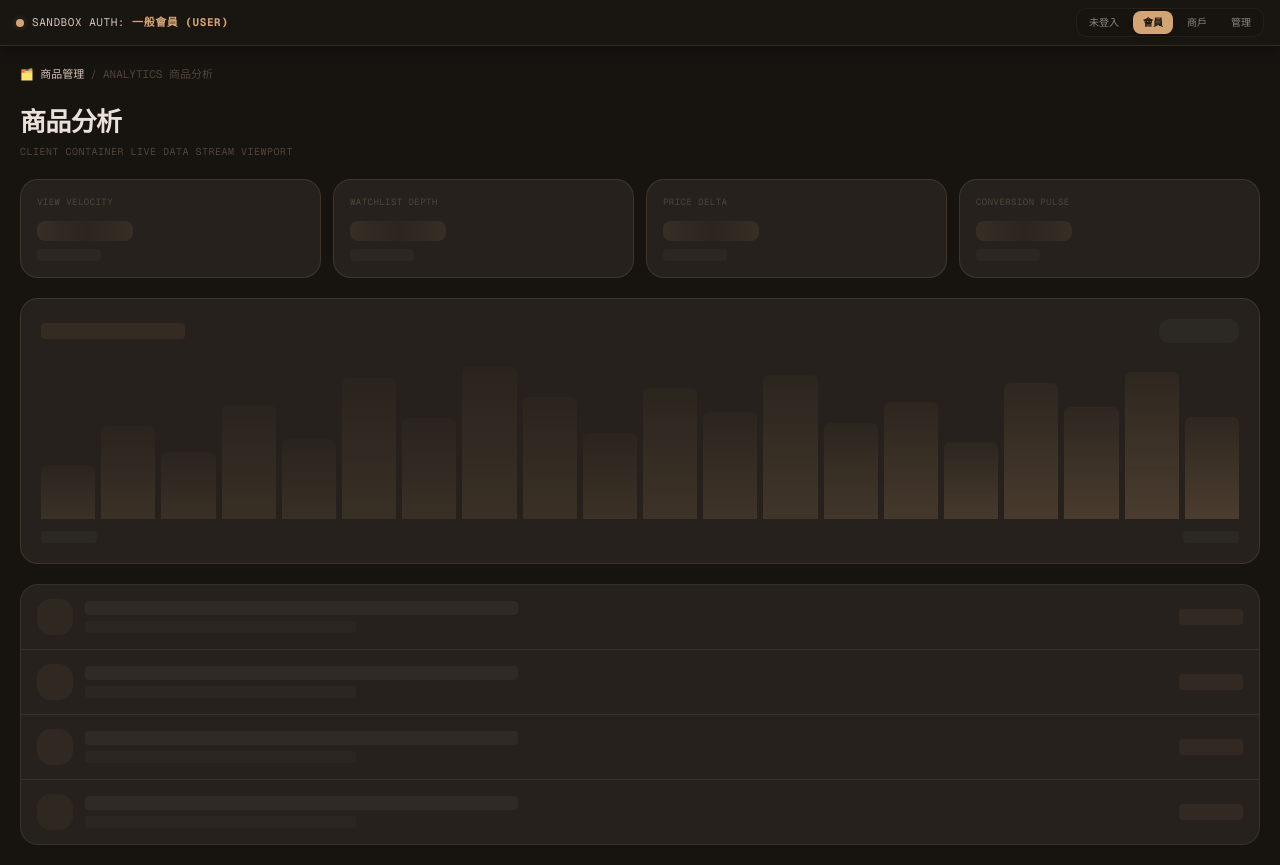
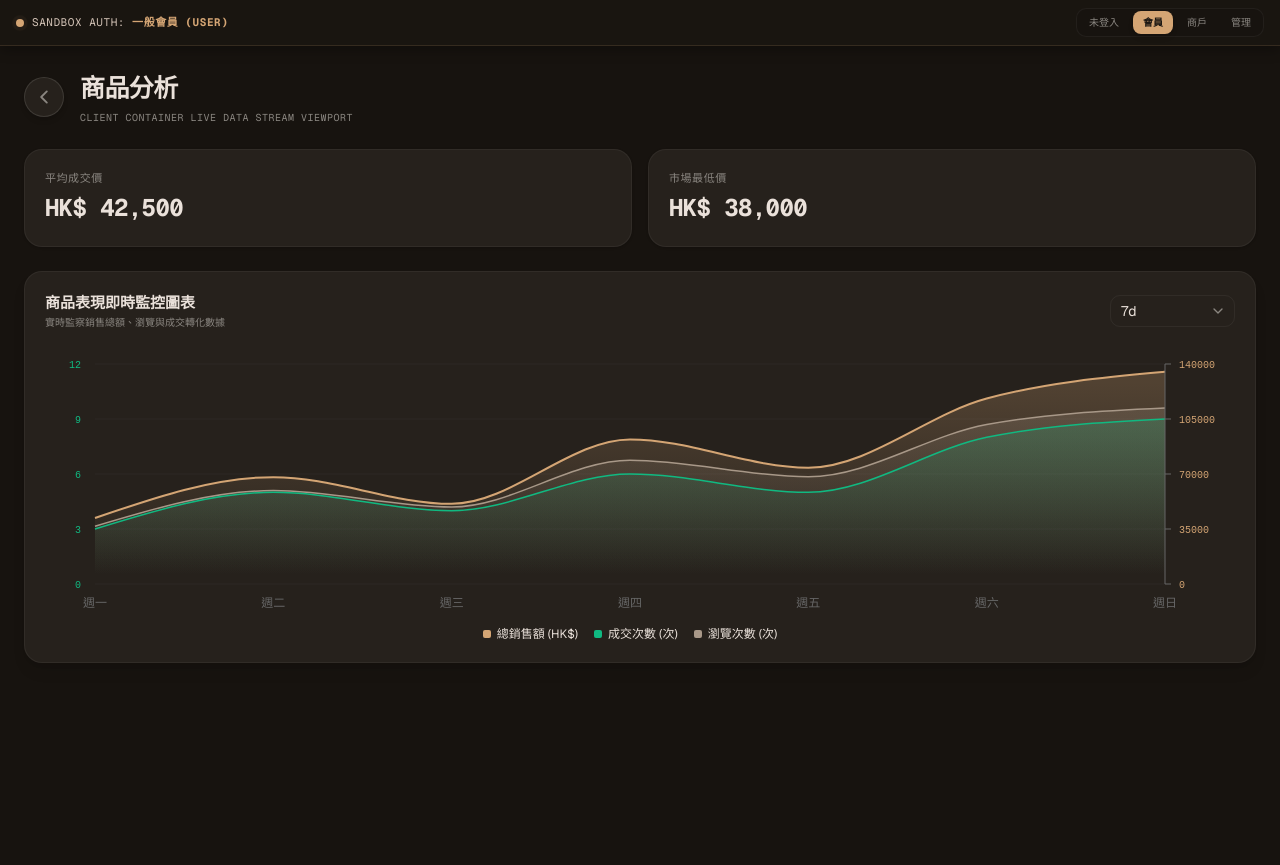
Before and after one commit to VxxxxC/Pokemon-Card-Trading-Platform-Client, a Next.js app: page /profile/merchant/analytics in a window 1280 px wide. After the commit the page ends 800 px from the top, so only its background shows below. Built offline with nearby package versions, Linux system fonts and the light colour scheme.

Commit message:
revamp and add area chart

```diff
--- a/app/profile/merchant/analytics/page.tsx
+++ b/app/profile/merchant/analytics/page.tsx
@@ -1,132 +1,280 @@
-import type { Metadata } from "next";
-import Link from "next/link";
+"use client";
 
-export const metadata: Metadata = {
-  title: "商品分析 — PokéTrade JP",
-  description: "進階商品表現分析閘道：即時數據流視窗準備中",
+import * as React from "react";
+import { useState, useMemo } from "react";
+import { useRouter } from "next/navigation";
+import { IoChevronBack } from "react-icons/io5";
+import { AreaChart, Area, XAxis, YAxis, CartesianGrid, ResponsiveContainer } from "recharts";
+import {
+ ChartContainer,
+ ChartTooltip,
+ ChartTooltipContent,
+ ChartLegend,
+ ChartLegendContent,
+ type ChartConfig,
+} from "@/components/ui/chart";
+import {
+ Select,
+ SelectContent,
+ SelectItem,
+ SelectTrigger,
+ SelectValue,
+} from "@/components/ui/select";
+
+// ─── Data Types ──────────────────────────────────────────────────────────────
+
+interface MetricData {
+ time: string;
+ totalSales: number;
+ viewCount: number;
+ txCount: number;
+}
+
+// ─── Mock Time Dimension Datasets ─────────────────────────────────────────────
+
+const MOCK_DATA_MAP: Record<string, MetricData[]> = {
+ "12h": [
+   { time: "02:00", totalSales: 12500, viewCount: 45, txCount: 1 },
+   { time: "04:00", totalSales: 28500, viewCount: 68, txCount: 2 },
+   { time: "06:00", totalSales: 15000, viewCount: 89, txCount: 1 },
+   { time: "08:00", totalSales: 42000, viewCount: 112, txCount: 3 },
+   { time: "10:00", totalSales: 35000, viewCount: 154, txCount: 2 },
+   { time: "12:00", totalSales: 49800, viewCount: 180, txCount: 4 },
+ ],
+ "7d": [
+   { time: "週一", totalSales: 42000, viewCount: 210, txCount: 3 },
+   { time: "週二", totalSales: 68000, viewCount: 340, txCount: 5 },
+   { time: "週三", totalSales: 51000, viewCount: 280, txCount: 4 },
+   { time: "週四", totalSales: 92000, viewCount: 450, txCount: 6 },
+   { time: "週五", totalSales: 74000, viewCount: 390, txCount: 5 },
+   { time: "週六", totalSales: 118000, viewCount: 580, txCount: 8 },
+   { time: "週日", totalSales: 135000, viewCount: 640, txCount: 9 },
+ ],
+ "1m": [
+   { time: "W1", totalSales: 120000, viewCount: 890, txCount: 12 },
+   { time: "W2", totalSales: 185000, viewCount: 1240, txCount: 16 },
+   { time: "W3", totalSales: 142000, viewCount: 1050, txCount: 11 },
+   { time: "W4", totalSales: 215000, viewCount: 1680, txCount: 19 },
+ ],
+ "3m": [
+   { time: "四月", totalSales: 420000, viewCount: 3100, txCount: 42 },
+   { time: "五月", totalSales: 580000, viewCount: 4800, txCount: 56 },
+   { time: "六月", totalSales: 640000, viewCount: 5200, txCount: 61 },
+ ],
+ "6m": [
+   { time: "一月", totalSales: 380000, viewCount: 2800, txCount: 35 },
+   { time: "二月", totalSales: 450000, viewCount: 3400, txCount: 41 },
+   { time: "三月", totalSales: 510000, viewCount: 4100, txCount: 49 },
+   { time: "四月", totalSales: 420000, viewCount: 3100, txCount: 42 },
+   { time: "五月", totalSales: 580000, viewCount: 4800, txCount: 56 },
+   { time: "六月", totalSales: 640000, viewCount: 5200, txCount: 61 },
+ ],
+ "12m": [
+   { time: "25/07", totalSales: 310000, viewCount: 2200, txCount: 28 },
+   { time: "25/08", totalSales: 290000, viewCount: 1950, txCount: 24 },
+   { time: "25/09", totalSales: 340000, viewCount: 2500, txCount: 31 },
+   { time: "25/10", totalSales: 420000, viewCount: 3100, txCount: 38 },
+   { time: "25/11", totalSales: 380000, viewCount: 2900, txCount: 33 },
+   { time: "25/12", totalSales: 490000, viewCount: 3800, txCount: 44 },
+   { time: "26/01", totalSales: 380000, viewCount: 2800, txCount: 35 },
+   { time: "26/02", totalSales: 450000, viewCount: 3400, txCount: 41 },
+   { time: "26/03", totalSales: 510000, viewCount: 4100, txCount: 49 },
+   { time: "26/04", totalSales: 420000, viewCount: 3100, txCount: 42 },
+   { time: "26/05", totalSales: 580000, viewCount: 4800, txCount: 56 },
+   { time: "26/06", totalSales: 640000, viewCount: 5200, txCount: 61 },
+ ],
+};
+
+// ─── Chart Config Matrix ──────────────────────────────────────────────────────
+
+const chartConfig: ChartConfig = {
+ totalSales: {
+   label: "總銷售額 (HK$)",
+   color: "#d4a574", // Custom Branding Theme Gold Hue
+ },
+ viewCount: {
+   label: "瀏覽次數 (次)",
+   color: "#a89888",
+ },
+ txCount: {
+   label: "成交次數 (次)",
+   color: "#10b981",
+ },
 };
 
 interface MerchantAnalyticsPageProps {
  searchParams: Promise<{ sku?: string }>;
 }
 
-// 骨架矩陣規格：高冷黑金漸層脈衝塊，等待後端即時數據流接管
-const SKELETON_KPI_SLOTS = [
-  "VIEW VELOCITY",
-  "WATCHLIST DEPTH",
-  "PRICE DELTA",
-  "CONVERSION PULSE",
-] as const;
-
-// TODO: [BACKEND] Replace this temporary skeleton matrix with the Client Container Live Data Stream Viewport —
-// subscribe to Supabase Realtime channel (per-SKU views / watchlist / price events) and hydrate via streaming RSC.
-// TODO: [API] Fetch per-SKU analytics aggregation from `listing_analytics` (views, watchers, price history) WHERE listing_id = sku
-export default async function MerchantAnalyticsPage({
+export default function MerchantAnalyticsPage({
  searchParams,
 }: MerchantAnalyticsPageProps) {
-  const { sku } = await searchParams;
+ const router = useRouter();
+ const [timeRange, setTimeRange] = useState<string>("7d");
+
+ // Await searchParams in client side safe pattern using React.use
+ const resolvedParams = React.use(searchParams);
+ const sku = resolvedParams?.sku ?? null;
+
+ // Extract selected timeseries data
+ const currentChartData = useMemo(() => {
+   return MOCK_DATA_MAP[timeRange] ?? MOCK_DATA_MAP["7d"];
+ }, [timeRange]);
 
  return (
    <section
      aria-labelledby="analytics-heading"
-      aria-busy="true"
-      className="space-y-5 animate-fadeIn p-5"
+     className="space-y-6 animate-fadeIn p-4 md:p-6"
    >
-      {/* ── 精緻航線麵包屑：引流重返商品管理 ─────────────────────────────── */}
-      <div className="font-mono text-[11px] text-[#d4c4b7] flex items-center gap-1.5 select-none">
-        <Link
-          href="/profile/merchant/inventory"
-          className="hover:text-brand transition-colors"
+     {/* ── Standardized Minimalist History Back Navigation Node ─────────────── */}
+     <div className="flex items-center gap-4 select-none">
+       <button
+         onClick={() => router.back()}
+         className="w-10 h-10 rounded-full bg-[#26211C] border border-[rgba(237,232,224,0.12)] text-[#8A8680] hover:text-[#d4a574] hover:border-[#d4a574]/40 flex items-center justify-center transition-all duration-300 hover:scale-105 active:scale-95 cursor-pointer shadow-md"
+         aria-label="回上頁"
        >
-          🗂️ 商品管理
-        </Link>
-        <span className="text-text-disabled">/</span>
-        <span className="text-text-disabled uppercase">Analytics 商品分析</span>
-      </div>
-
-      {/* ── Page Title Header ──────────────────────────────────────────── */}
-      <div className="flex items-end justify-between gap-3 flex-wrap">
+         <IoChevronBack className="size-5" />
+       </button>
        <div>
          <h1
            id="analytics-heading"
-            className="font-sans font-black text-[22px] lg:text-[26px] text-text-primary tracking-tight"
+           className="font-sans font-black text-[22px] lg:text-[25px] text-[#eae1da] tracking-tight flex items-center gap-2 flex-wrap"
          >
            {sku && (
-          <span className="font-mono text-brand">
+             <span className="font-mono text-[#d4a574]">
                {sku}
              </span>
            )}
-            商品分析
+           <span>商品分析</span>
          </h1>
-          <p className="font-mono text-[10px] text-text-disabled uppercase tracking-wider mt-0.5">
+         <p className="font-mono text-[10px] text-[#8A8680] uppercase tracking-wider mt-0.5">
            Client Container Live Data Stream Viewport
          </p>
        </div>
      </div>
 
-      {/* ── KPI Skeleton Matrix（黑金脈衝佔位） ───────────────────────────── */}
-      <div className="grid grid-cols-2 lg:grid-cols-4 gap-3" aria-hidden="true">
-        {SKELETON_KPI_SLOTS.map((slot) => (
+     {/* ── Executive KPI Summary Widgets ──────────────────────────────────────── */}
+     <div className="grid grid-cols-1 md:grid-cols-2 gap-4">
+       {[
+         { label: "平均成交價", value: "HK$ 42,500" },
+         { label: "市場最低價", value: "HK$ 38,000" },
+       ].map(({ label, value }) => (
          <div
-            key={slot}
-            className="bg-bg-card rounded-2xl border border-[rgba(212,165,116,0.15)] p-4 overflow-hidden"
+           key={label}
+           className="bg-[#26211C] rounded-2xl border border-white/5 p-5 shadow-sm transition-all"
          >
-            <p className="font-mono text-[9px] text-text-disabled uppercase tracking-wider mb-3">
-              {slot}
+           <p className="font-mono text-[11px] text-[#8A8680] uppercase tracking-wider mb-1">
+             {label}
            </p>
-            <div className="h-5 w-24 rounded-md bg-linear-to-r from-[rgba(212,165,116,0.18)] via-[rgba(212,165,116,0.06)] to-[rgba(212,165,116,0.18)] animate-pulse mb-2" />
-            <div className="h-3 w-16 rounded bg-[rgba(237,232,224,0.06)] animate-pulse" />
+           <p className="font-mono font-bold text-[24px] text-[#eae1da] tracking-tight">
+             {value}
+           </p>
          </div>
        ))}
      </div>
 
-      {/* ── Live Data Stream Viewport Skeleton ────────────────────────── */}
-      <div className="bg-bg-card rounded-2xl border border-[rgba(212,165,116,0.15)] p-5">
-        <div className="flex items-center justify-between mb-4">
-          <div className="h-4 w-36 rounded bg-[rgba(212,165,116,0.14)] animate-pulse" />
-          <div className="h-6 w-20 rounded-lg bg-[rgba(237,232,224,0.06)] animate-pulse" />
+     {/* ── Interactive Area Chart Area ────────────────────────────────────────── */}
+     <div className="bg-[#26211C] rounded-2xl border border-white/5 p-5 shadow-lg">
+       <div className="flex items-center justify-between gap-4 mb-6 flex-wrap">
+         <div>
+           <h3 className="font-sans font-bold text-[15px] text-[#eae1da]">
+             商品表現即時監控圖表
+           </h3>
+           <p className="font-mono text-[10px] text-[#8A8680]">
+             實時監察銷售總額、瀏覽與成交轉化數據
+           </p>
          </div>
-        <div
-          className="flex items-end gap-1.5 h-40"
-          role="img"
-          aria-label="圖表數據載入中"
-        >
-          {[34, 58, 42, 71, 50, 88, 63, 95, 76, 54, 82, 67, 90, 60, 73, 48, 85, 70, 92, 64].map(
-            (h, i) => (
-              <div
-                key={i}
-                className="flex-1 rounded-t-sm bg-linear-to-t from-[rgba(212,165,116,0.22)] to-[rgba(212,165,116,0.05)] animate-pulse"
-                style={{ height: `${h}%`, animationDelay: `${i * 60}ms` }}
-                aria-hidden="true"
+
+         {/* 6-Tier Time-Range Select Controller */}
+         <Select value={timeRange} onValueChange={(val) => setTimeRange(val ?? "7d")}>
+           <SelectTrigger className="w-[125px]">
+             <SelectValue placeholder="選擇時間" />
+           </SelectTrigger>
+           <SelectContent>
+             <SelectItem value="12h">12 小時</SelectItem>
+             <SelectItem value="7d">7 日</SelectItem>
+             <SelectItem value="1m">1 個月</SelectItem>
+             <SelectItem value="3m">3 個月</SelectItem>
+             <SelectItem value="6m">6 個月</SelectItem>
+             <SelectItem value="12m">12 個月</SelectItem>
+           </SelectContent>
+         </Select>
+       </div>
+
+       <div className="h-72 w-full">
+         <ChartContainer config={chartConfig} className="h-full w-full">
+           <ResponsiveContainer width="100%" height="100%">
+             <AreaChart data={currentChartData} margin={{ left: -10, right: 10, top: 10, bottom: 0 }}>
+               <defs>
+                 <linearGradient id="colorSales" x1="0" y1="0" x2="0" y2="1">
+                   <stop offset="5%" stopColor="#d4a574" stopOpacity={0.25} />
+                   <stop offset="95%" stopColor="#d4a574" stopOpacity={0} />
+                 </linearGradient>
+                 <linearGradient id="colorViews" x1="0" y1="0" x2="0" y2="1">
+                   <stop offset="5%" stopColor="#a89888" stopOpacity={0.2} />
+                   <stop offset="95%" stopColor="#a89888" stopOpacity={0} />
+                 </linearGradient>
+                 <linearGradient id="colorTx" x1="0" y1="0" x2="0" y2="1">
+                   <stop offset="5%" stopColor="#10b981" stopOpacity={0.2} />
+                   <stop offset="95%" stopColor="#10b981" stopOpacity={0} />
+                 </linearGradient>
+               </defs>
+               <CartesianGrid vertical={false} stroke="rgba(255,255,255,0.03)" />
+               <XAxis
+                 dataKey="time"
+                 tickLine={false}
+                 axisLine={false}
+                 tickMargin={8}
                />
-            ),
-          )}
-        </div>
-        <div className="flex justify-between mt-3" aria-hidden="true">
-          <div className="h-3 w-14 rounded bg-[rgba(237,232,224,0.06)] animate-pulse" />
-          <div className="h-3 w-14 rounded bg-[rgba(237,232,224,0.06)] animate-pulse" />
+               <YAxis
+                 yAxisId="left"
+                 tickLine={false}
+                 axisLine={false}
+                 tickMargin={8}
+                 style={{ fill: "#10b981", fontSize: 10, fontFamily: "monospace" }}
+               />
+               <YAxis
+                 yAxisId="right"
+                 orientation="right"
+                 tickLine={true}
+                 axisLine={true}
+                 tickMargin={8}
+                 style={{ fill: "#d4a574", fontSize: 10, fontFamily: "monospace" }}
+               />
+               <ChartTooltip content={<ChartTooltipContent />} />
+               <Area
+                 yAxisId="right"
+                 type="monotone"
+                 dataKey="totalSales"
+                 stroke="#d4a574"
+                 strokeWidth={2}
+                 fillOpacity={1}
+                 fill="url(#colorSales)"
+               />
+               <Area
+                 type="monotone"
+                 dataKey="viewCount"
+                 stroke="#a89888"
+                 strokeWidth={1.5}
+                 fillOpacity={1}
+                 fill="url(#colorViews)"
+               />
+               <Area
+                 yAxisId="left"
+                 type="monotone"
+                 dataKey="txCount"
+                 stroke="#10b981"
+                 strokeWidth={1.5}
+                 fillOpacity={1}
+                 fill="url(#colorTx)"
+               />
+               <ChartLegend content={<ChartLegendContent/>}/>
+             </AreaChart>
+           </ResponsiveContainer>
+         </ChartContainer>
        </div>
      </div>
 
-      {/* ── Event Feed Skeleton Rows ──────────────────────────────────── */}
-      <div
-        className="bg-bg-card rounded-2xl border border-[rgba(237,232,224,0.08)] overflow-hidden"
-        aria-hidden="true"
-      >
-        {Array.from({ length: 4 }, (_, i) => (
-          <div
-            key={i}
-            className={`flex items-center gap-3 px-4 py-3.5 ${i > 0 ? "border-t border-[rgba(237,232,224,0.08)]" : ""}`}
-          >
-            <div className="w-9 h-9 rounded-xl bg-[rgba(212,165,116,0.10)] animate-pulse shrink-0" />
-            <div className="flex-1 space-y-1.5">
-              <div className="h-3.5 w-2/5 rounded bg-[rgba(237,232,224,0.08)] animate-pulse" />
-              <div className="h-3 w-1/4 rounded bg-[rgba(237,232,224,0.05)] animate-pulse" />
-            </div>
-            <div className="h-4 w-16 rounded bg-[rgba(212,165,116,0.12)] animate-pulse shrink-0" />
-          </div>
-        ))}
-      </div>
    </section>
  );
 }
```
Lines whose indentation alone changed are shown as unchanged.
